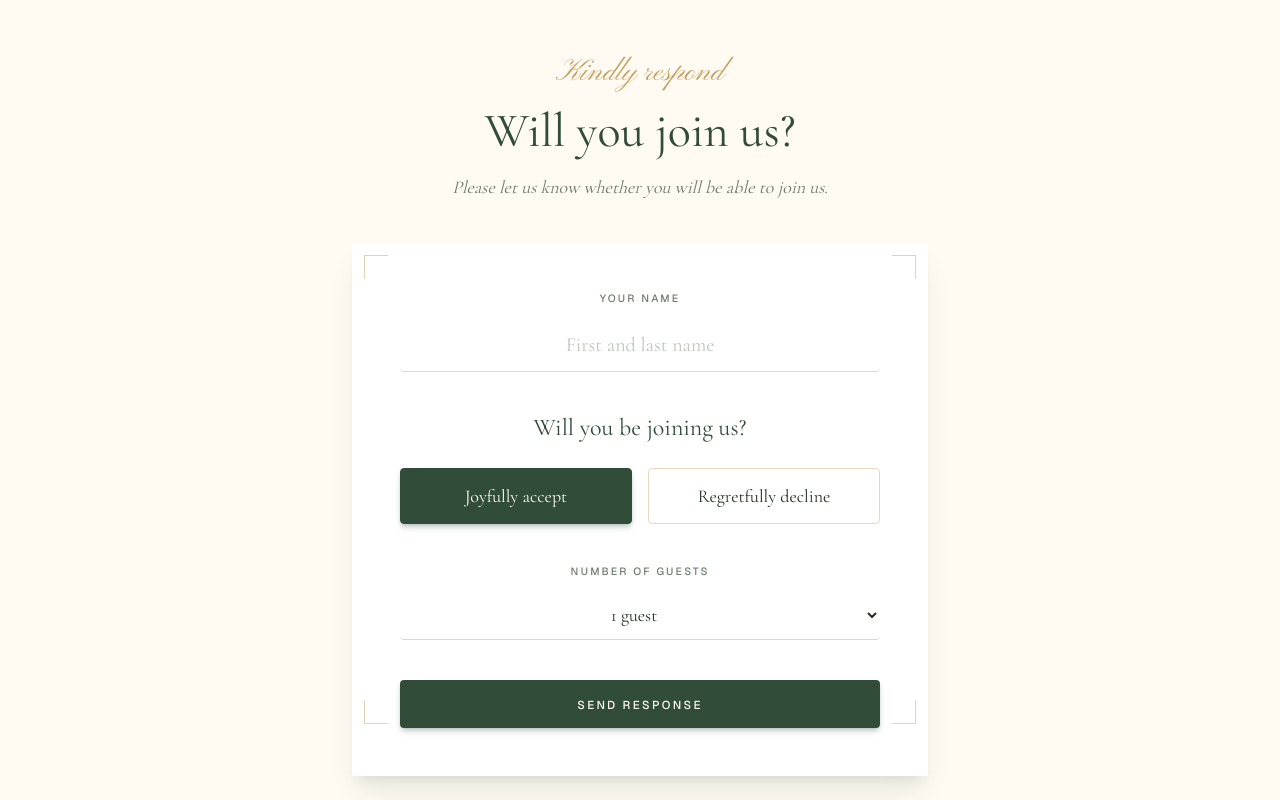
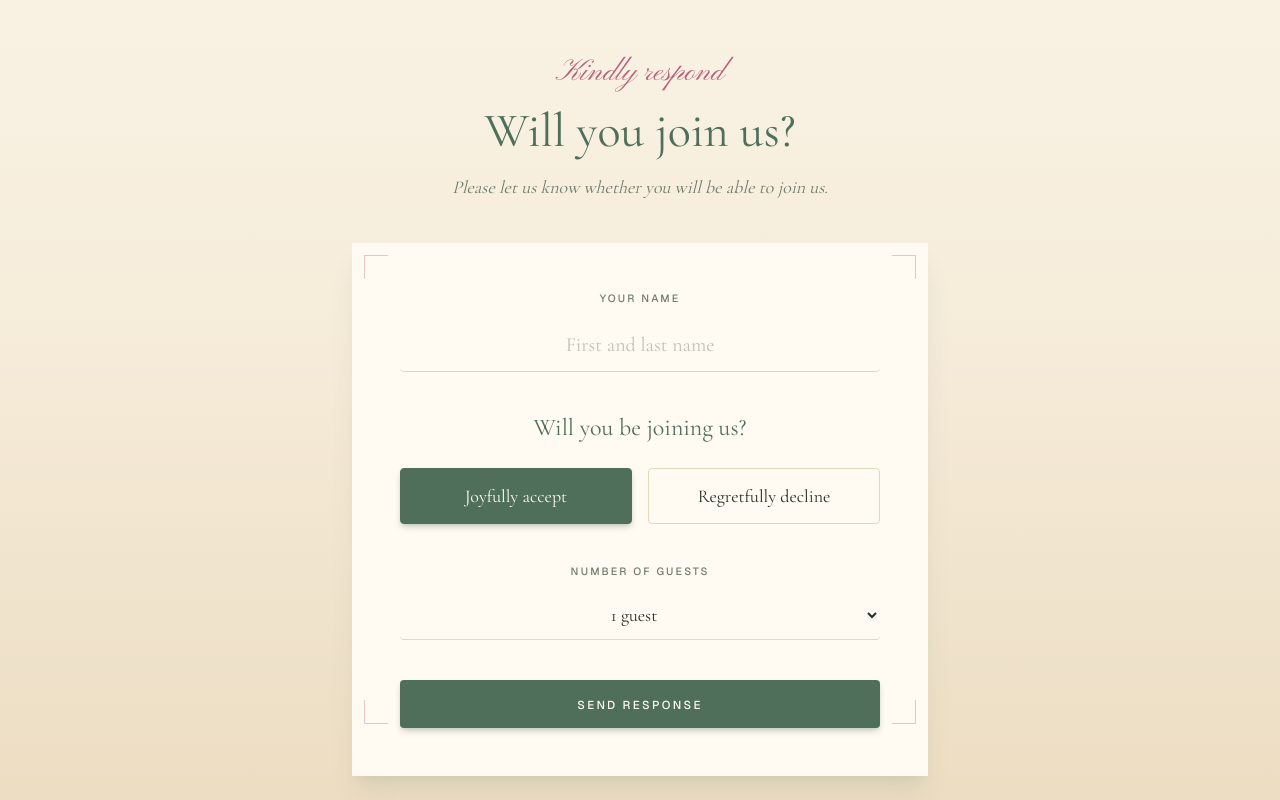
Before and after one commit to aliammad27/aliandhiraengagement, a Next.js app: page /invite in a window 1280 px wide. Both pictures are taken after a click on the button "Joyfully accept". Shown: the part 570-1370 px from the top of the page. Built offline with nearby package versions, Linux system fonts and the light colour scheme.

Commit message:
Rework invitation theme with sage and pink palette

```diff
--- a/app/invite/page.tsx
+++ b/app/invite/page.tsx
@@ -8,7 +8,7 @@ import toast, { Toaster } from 'react-hot-toast';
 import { addGuest, generateInvitationToken, getGuestByToken, recordRSVP } from '@/lib/database';
 import { Guest } from '@/lib/types';
 import InvitationHero from '@/components/InvitationHero';
-import { CornerFrame, StarDivider, navyRadial } from '@/components/ornaments';
+import { CornerFrame, StarDivider, creamGoldWash, sageBlushRadial } from '@/components/ornaments';
 
 const fadeUp: Variants = {
   hidden: { opacity: 0, y: 18 },
@@ -21,9 +21,9 @@ const fadeUp: Variants = {
 
 const toasterStyle = {
   style: {
-    background: '#0a2038',
+    background: '#4f6f5b',
     borderRadius: '4px',
-    color: '#f8f5ef',
+    color: '#fffaf2',
   },
 };
 
@@ -31,9 +31,9 @@ function LoadingScreen() {
   return (
     <div
       className="flex min-h-screen items-center justify-center"
-      style={{ background: 'radial-gradient(130% 90% at 50% 22%, #12315a 0%, #0a2038 48%, #051220 100%)' }}
+      style={sageBlushRadial}
     >
-      <div className="h-8 w-8 animate-spin rounded-full border border-gold/30 border-t-gold" />
+      <div className="h-8 w-8 animate-spin rounded-full border border-blush/40 border-t-gold" />
     </div>
   );
 }
@@ -114,26 +114,26 @@ function InviteContent() {
     const accepted = formData.rsvpStatus === 'accepted';
 
     return (
-      <main className="flex min-h-screen items-center justify-center px-5 text-center text-ivory" style={navyRadial}>
+      <main className="flex min-h-screen items-center justify-center px-5 text-center text-ivory" style={sageBlushRadial}>
         <motion.div
           variants={fadeUp}
           initial="hidden"
           animate="visible"
           className="relative w-full max-w-lg px-7 py-14 sm:px-12 sm:py-16"
         >
-          <CornerFrame borderColor="border-gold/50" />
+          <CornerFrame borderColor="border-blush/60" />
           <StarDivider />
           <h1 className="mt-7 font-display text-4xl leading-tight sm:text-5xl">
             {accepted ? 'We look forward to celebrating with you.' : 'You will be missed.'}
           </h1>
-          <p className="mx-auto mt-6 max-w-sm font-display text-lg italic leading-8 text-ivory/70">
+          <p className="mx-auto mt-6 max-w-sm font-display text-lg italic leading-8 text-ivory/72">
             {accepted
               ? 'Your response has been received. We will share any final details with you directly.'
               : 'Thank you for letting us know. You will be in our thoughts on the day.'}
           </p>
           <Link
             href="/"
-            className="mt-9 inline-flex min-h-11 items-center justify-center border border-gold/50 px-6 text-[0.7rem] font-medium uppercase tracking-[0.2em] text-gold transition-colors hover:bg-gold hover:text-navy"
+            className="mt-9 inline-flex min-h-11 items-center justify-center border border-gold/55 px-6 text-[0.7rem] font-medium uppercase tracking-[0.2em] text-gold-soft transition-colors hover:bg-gold hover:text-sage-dark"
           >
             Return home
           </Link>
@@ -145,7 +145,7 @@ function InviteContent() {
   const maximumPartySize = guest ? Math.max(1, guest.partySize || 1) : 6;
 
   return (
-    <main className="min-h-screen bg-ivory text-charcoal">
+    <main className="min-h-screen text-charcoal" style={creamGoldWash}>
       <Toaster position="top-center" toastOptions={toasterStyle} />
 
       <div className="mx-auto max-w-2xl">
@@ -159,8 +159,8 @@ function InviteContent() {
           animate="visible"
           className="mx-auto max-w-xl text-center"
         >
-          <p className="font-script text-3xl text-gold">Kindly respond</p>
-          <h2 className="mt-4 font-display text-4xl text-navy sm:text-5xl">
+          <p className="font-script text-3xl text-pink-deep">Kindly respond</p>
+          <h2 className="mt-4 font-display text-4xl text-sage-deep sm:text-5xl">
             {guest ? `Dear ${guest.name},` : 'Will you join us?'}
           </h2>
           <p className="mx-auto mt-4 max-w-md font-display text-lg italic leading-8 text-charcoal-soft">
@@ -174,9 +174,9 @@ function InviteContent() {
           animate="visible"
           custom={1}
           onSubmit={handleSubmit}
-          className="relative mx-auto mt-10 max-w-xl space-y-10 bg-white px-6 py-12 shadow-xl shadow-navy/10 sm:px-12"
+          className="relative mx-auto mt-10 max-w-xl space-y-10 bg-ivory px-6 py-12 shadow-xl shadow-sage-deep/10 sm:px-12"
         >
-          <CornerFrame borderColor="border-gold/45" />
+          <CornerFrame borderColor="border-pink-deep/35" />
 
           {!guest && (
             <div>
@@ -194,13 +194,13 @@ function InviteContent() {
                 placeholder="First and last name"
                 value={formData.name}
                 onChange={(event) => setFormData({ ...formData, name: event.target.value })}
-                className="w-full border-b border-gold/40 bg-transparent py-3 text-center font-display text-xl outline-none transition-colors placeholder:text-charcoal-soft/45 focus:border-navy"
+                className="w-full border-b border-gold/40 bg-transparent py-3 text-center font-display text-xl outline-none transition-colors placeholder:text-charcoal-soft/45 focus:border-pink-deep"
               />
             </div>
           )}
 
           <fieldset>
-            <legend className="mb-6 block w-full text-center font-display text-2xl text-navy">
+            <legend className="mb-6 block w-full text-center font-display text-2xl text-sage-deep">
               Will you be joining us?
             </legend>
             <div className="grid grid-cols-2 gap-3 sm:gap-4">
@@ -217,8 +217,8 @@ function InviteContent() {
                     onClick={() => setFormData({ ...formData, rsvpStatus: option.value })}
                     className={`min-h-14 border px-3 font-display text-base transition-all sm:text-lg ${
                       selected
-                        ? 'border-navy bg-navy text-ivory shadow-md shadow-navy/25'
-                        : 'border-gold/40 bg-transparent text-charcoal hover:border-navy hover:text-navy'
+                        ? 'border-sage-deep bg-sage-deep text-ivory shadow-md shadow-sage-deep/25'
+                        : 'border-gold/40 bg-transparent text-charcoal hover:border-pink-deep hover:text-pink-deep'
                     }`}
                   >
                     {option.label}
@@ -244,7 +244,7 @@ function InviteContent() {
                 id="party-size"
                 value={formData.partySize}
                 onChange={(event) => setFormData({ ...formData, partySize: Number(event.target.value) })}
-                className="w-full border-b border-gold/40 bg-transparent py-3 text-center font-display text-lg outline-none transition-colors focus:border-navy"
+                className="w-full border-b border-gold/40 bg-transparent py-3 text-center font-display text-lg outline-none transition-colors focus:border-pink-deep"
               >
                 {Array.from({ length: maximumPartySize }, (_, index) => index + 1).map((number) => (
                   <option key={number} value={number}>
@@ -258,14 +258,14 @@ function InviteContent() {
           <button
             type="submit"
             disabled={submitting}
-            className="min-h-12 w-full bg-navy px-6 text-[0.72rem] font-medium uppercase tracking-[0.2em] text-ivory shadow-md shadow-navy/25 transition-colors hover:bg-navy-soft disabled:cursor-not-allowed disabled:opacity-50"
+            className="min-h-12 w-full bg-sage-deep px-6 text-[0.72rem] font-medium uppercase tracking-[0.2em] text-ivory shadow-md shadow-sage-deep/25 transition-colors hover:bg-pink-deep disabled:cursor-not-allowed disabled:opacity-50"
           >
             {submitting ? 'Sending response...' : 'Send response'}
           </button>
         </motion.form>
 
         <div className="mx-auto mt-9 max-w-xl text-center">
-          <Link href="/" className="text-sm text-charcoal-soft underline decoration-gold/40 underline-offset-4 transition-colors hover:text-navy">
+          <Link href="/" className="text-sm text-charcoal-soft underline decoration-gold/40 underline-offset-4 transition-colors hover:text-pink-deep">
             Back to Hira &amp; Ali
           </Link>
         </div>
```
